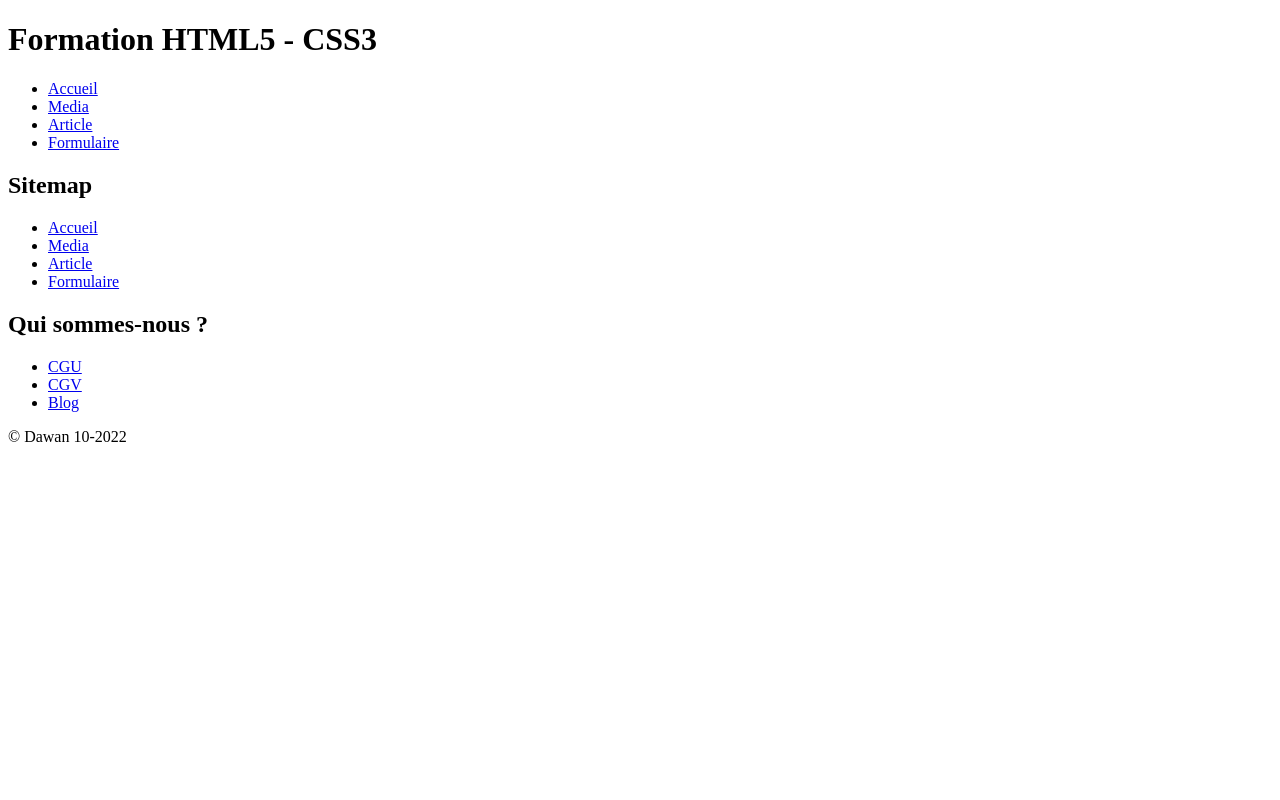
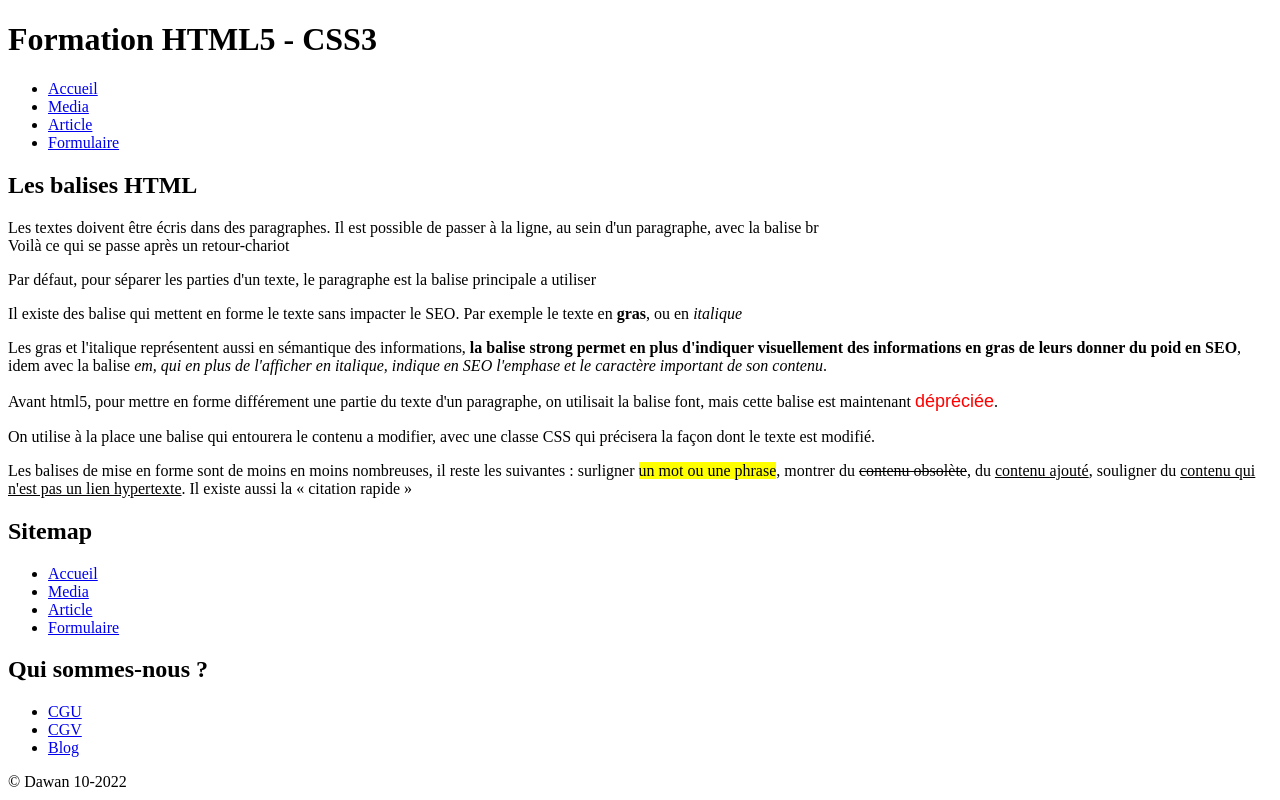
Before and after one commit to nicoduflot/2022-10-17-html-css-js, a plain HTML site: page index.html in a window 1280 px wide. Drawn offline with Linux system fonts and the light colour scheme.

Commit message:
balise de texte, mise en forme pt1

```diff
--- a/index.html
+++ b/index.html
@@ -49,7 +49,45 @@
         </ul>
     </nav>
     <main>
+        <section>
+            <article>
+                <header>
+                    <h2>Les balises HTML</h2>
+                </header>
+                <main>
+                    <p>
+                        Les textes doivent être écris dans des paragraphes. Il est possible de passer à la ligne,
+                        au sein d'un paragraphe, avec la balise br<br />
+                        Voilà ce qui se passe après un retour-chariot
+                    </p>
+                    <p>
+                        Par défaut, pour séparer les parties d'un texte, le paragraphe est la balise principale a utiliser
+                    </p>
+                    <p>
+                        Il existe des balise qui mettent en forme le texte sans impacter le SEO. Par exemple le texte en <b>gras</b>,
+                        ou en <i>italique</i>
+                    </p>
+                    <p>
+                        Les gras et l'italique représentent aussi en sémantique des informations, <strong>la balise strong permet en plus d'indiquer visuellement des informations en gras de leurs donner du poid en SEO</strong>, idem avec la balise <em>em, qui en plus de l'afficher en italique, indique en SEO l'emphase et le caractère important de son contenu</em>.
+                    </p>
+                    <p>
+                        Avant html5, pour mettre en forme différement une partie du texte d'un paragraphe, on utilisait la balise font, mais cette balise est maintenant <font face="Arial" color="#FF0000" size="4">dépréciée</font>.
+                    </p>
+                    <p>
+                        On utilise à la place une balise qui entourera le contenu a modifier, <span class="rouge-gras">avec une classe CSS qui précisera la façon dont le texte est modifié</span>.
+                    </p>
+                    <p>
+                        Les balises de mise en forme sont de moins en moins nombreuses,
+                        il reste les suivantes :
+                        surligner <mark>un mot ou une phrase</mark>, montrer du <s>contenu obsolète</s>,
+                        du <ins cite="Nicolas Duflot" datetime="2021-10-04">contenu ajouté</ins>, souligner
+                        du <u>contenu qui n'est pas un lien hypertexte</u>.
+                        Il existe aussi la <q> citation rapide </q>
+                    </p>
+                </main>
 
+            </article>
+        </section>
     </main>
     <footer>
         <section>
```
